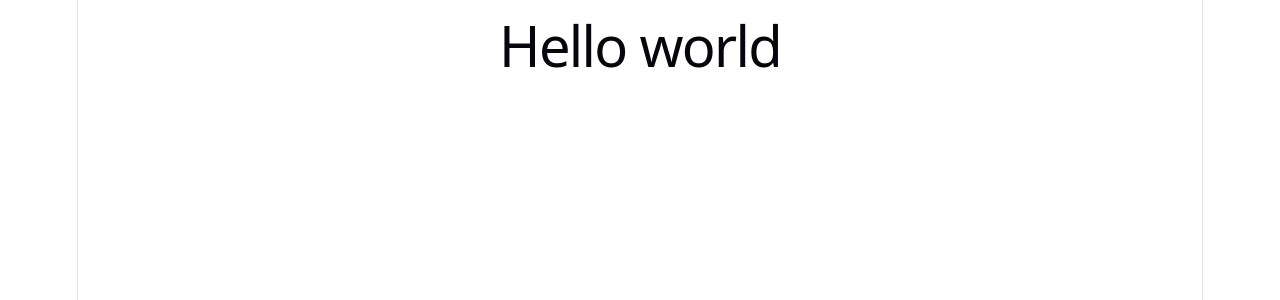
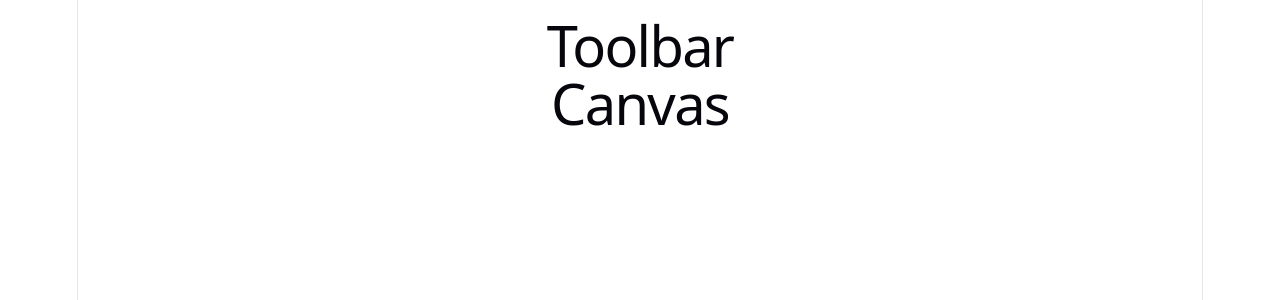
Before and after one commit to jomanaelhadad/Drawing-App, a React (Vite) app: page / in a window 1280 px wide. Shown: the top 300 px of the page. Built offline with nearby package versions, Linux system fonts and the light colour scheme.

Commit message:
Adding Components folder

```diff
--- a/src/App.jsx
+++ b/src/App.jsx
@@ -1,15 +1,14 @@
-import { useState } from 'react'
-import reactLogo from './assets/react.svg'
-import viteLogo from './assets/vite.svg'
-import heroImg from './assets/hero.png'
-import './App.css'
+
+import Canvas from './Components/Canvas'
+import Toolbar from  './Components/Toolbar'
 
 function App() {
   return (
     <div>
-      <h1>Hello world</h1>
+         <Toolbar/>
+        <Canvas/>
     </div>
-  )
+  );
 }
 
 export default App
--- /dev/null
+++ b/src/Components/Canvas.jsx
@@ -0,0 +1,7 @@
+function Canvas(){
+    return (
+        <h1>Canvas</h1>
+    )
+}
+
+export default Canvas
--- /dev/null
+++ b/src/Components/Toolbar.jsx
@@ -0,0 +1,6 @@
+function Toolbar(){
+    return (
+        <h1>Toolbar</h1>
+    )
+}
+export default Toolbar
```
